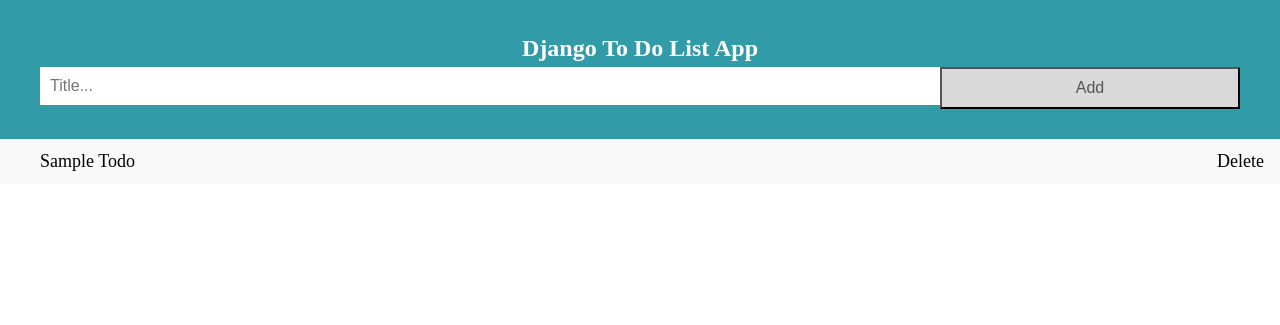
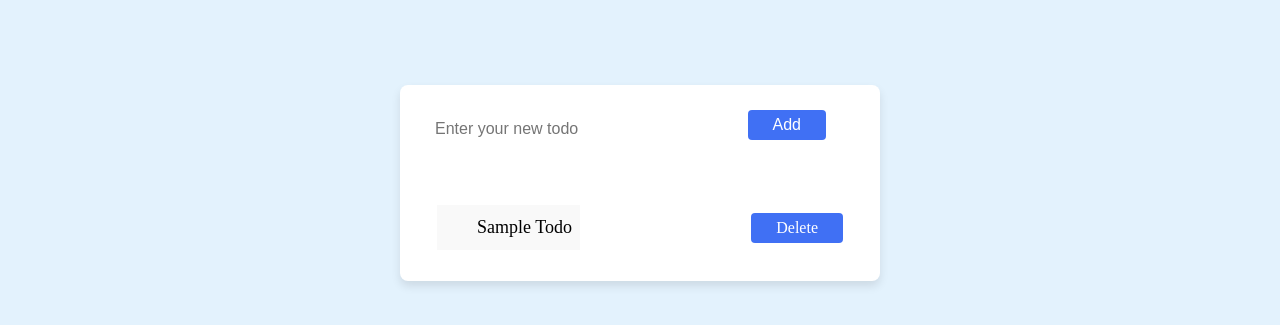
Before and after one commit to cvindhya/TODoList, a Django app: template todoapp/templates/index.html in a window 1280 px wide. Shown: the top 325 px of the page. Run offline with Django 4.2, Linux system fonts and the light colour scheme; the template is opened without the code that fills it: values that come from a table or form of the project are taken from there, others are empty; tables that the repository leaves empty hold one stand-in row (values such as "Sample post"); parts of the project's set-up code (start-up, migrations or seed data) failed here and were passed over.

Commit message:
final commit

```diff
--- /dev/null
+++ b/todoapp/static/script.js
@@ -0,0 +1,60 @@
+//Getting all required elements
+const inputField = document.querySelector(".input-field textarea"),
+  todoLists = document.querySelector(".todoLists"),
+  pendingNum = document.querySelector(".pending-num"),
+  clearButton = document.querySelector(".clear-button");
+
+//we will call this function while adding, deleting and checking-unchecking the task
+function allTasks() {
+  let tasks = document.querySelectorAll(".pending");
+
+  //if tasks' length is 0 then pending num text content will be no, if not then pending num value will be task's length
+  pendingNum.textContent = tasks.length === 0 ? "no" : tasks.length;
+
+  let allLists = document.querySelectorAll(".list");
+  if (allLists.length > 0) {
+    todoLists.style.marginTop = "20px";
+    clearButton.style.pointerEvents = "auto";
+    return;
+  }
+  todoLists.style.marginTop = "0px";
+  clearButton.style.pointerEvents = "none";
+}
+
+//add task while we put value in text area and press enter
+inputField.addEventListener("keyup", (e) => {
+  let inputVal = inputField.value.trim(); //trim fuction removes space of front and back of the inputed value
+
+  //if enter button is clicked and inputed value length is greated than 0.
+  if (e.key === "Enter" && inputVal.length > 0) {
+    let liTag = ` <li class="list pending" onclick="handleStatus(this)">
+          <input type="checkbox" />
+          <span class="task">${inputVal}</span>
+          <i class="uil uil-trash" onclick="deleteTask(this)"></i>
+        </li>`;
+
+    todoLists.insertAdjacentHTML("beforeend", liTag); //inserting li tag inside the todolist div
+    inputField.value = ""; //removing value from input field
+    allTasks();
+  }
+});
+
+//checking and unchecking the chekbox while we click on the task
+function handleStatus(e) {
+  const checkbox = e.querySelector("input"); //getting checkbox
+  checkbox.checked = checkbox.checked ? false : true;
+  e.classList.toggle("pending");
+  allTasks();
+}
+
+//deleting task while we click on the delete icon.
+function deleteTask(e) {
+  e.parentElement.remove(); //getting parent element and remove it
+  allTasks();
+}
+
+//deleting all the tasks while we click on the clear button.
+clearButton.addEventListener("click", () => {
+  todoLists.innerHTML = "";
+  allTasks();
+});
--- a/todoapp/static/style.css
+++ b/todoapp/static/style.css
@@ -1,10 +1,189 @@
+  /* Google Fonts - Poppins */
+@import url("https://fonts.googleapis.com/css2?family=Poppins:wght@300;400;500;600&display=swap");
+
+* {
+  margin: 0;
+  padding: 0;
+  box-sizing: border-box;
+}
 body {
-    margin: 0;
-    min-width: 250px;
+  background-color: #e3f2fd;
 }
 
-  * {
-    box-sizing: border-box;
+/* For Scrollbar */
+
+/* width */
+::-webkit-scrollbar {
+  width: 6px;
+}
+/* Track */
+::-webkit-scrollbar-track {
+  background: #f2f2f2;
+}
+/* Handle */
+::-webkit-scrollbar-thumb {
+  border-radius: 8px;
+  background: #ccc;
+}
+/* Handle on hover */
+::-webkit-scrollbar-thumb:hover {
+  background: #aaa;
+}
+
+.container {
+  position: relative;
+  max-width: 480px;
+  width: 100%;
+  border-radius: 8px;
+  padding: 25px;
+  margin: 85px auto 0;
+  background-color: #fff;
+  box-shadow: 0 5px 10px rgba(0, 0, 0, 0.1);
+}
+.container .input-field {
+  position: relative;
+  height: 64px;
+  width: 100%;
+}
+.input-field textarea {
+  height: 100%;
+  width: 100%;
+  outline: none;
+  font-size: 18px;
+  font-weight: 400;
+  border-radius: 8px;
+  padding: 18px 45px 18px 15px;
+  border: 1px solid #ccc;
+  resize: none;
+}
+.input-field textarea:focus {
+  border-color: #4070f4;
+}
+textarea::-webkit-scrollbar {
+  display: none;
+}
+.input-field .note-icon {
+  position: absolute;
+  top: 50%;
+  right: 15px;
+  transform: translateY(-50%);
+  pointer-events: none;
+  font-size: 24px;
+  color: #707070;
+}
+.input-field textarea:focus ~ .note-icon {
+  color: #4070f4;
+}
+.container .todoLists {
+  max-height: 380px;
+  overflow-y: auto;
+  padding-right: 10px;
+}
+.todoLists .list {
+  display: flex;
+  align-items: center;
+  list-style: none;
+  background-color: #f2f2f2;
+  padding: 20px 15px;
+  border-radius: 8px;
+  margin-top: 10px;
+  position: relative;
+  cursor: pointer;
+}
+.todoLists .list input {
+  height: 16px;
+  min-width: 16px;
+  accent-color: #4070f4;
+  pointer-events: none;
+}
+.todoLists .list .task {
+  margin: 0 30px 0 15px;
+  word-break: break-all;
+}
+.list input:checked ~ .task {
+  text-decoration: line-through;
+}
+.todoLists .list i {
+  position: absolute;
+  top: 50%;
+  right: 15px;
+  transform: translateY(-50%);
+  font-size: 20px;
+  color: #707070;
+  padding: 5px;
+  opacity: 0.6;
+  display: none;
+}
+.todoLists .list:hover i {
+  display: inline-flex;
+}
+.todoLists .list i:hover {
+  opacity: 1;
+}
+.container .pending-tasks {
+  display: flex;
+  align-items: center;
+  justify-content: space-between;
+  margin-top: 25px;
+}
+.pending-tasks span {
+  color: #333;
+}
+.pending-tasks {
+  padding: 6px 12px;
+  outline: none;
+  border: none;
+  font-size: 14px;
+  border-radius: 4px;
+  cursor: pointer;
+  white-space: nowrap;
+}
+ul {
+  margin: 0;
+  padding: 0;
+}
+.header {
+  background-color: #329ba8;
+  padding: 30px 40px;
+  color: white;
+  text-align: center;
+}
+
+
+.header:after {
+  content: "";
+  display: table;
+  clear: both;
+}
+
+
+input {
+  margin: 0;
+  border: none;
+  border-radius: 0;
+  width: 75%;
+  padding: 10px;
+  float: left;
+  font-size: 16px;
+}
+
+
+
+.addBtn {
+  padding: 6px 25px;
+  outline: none;
+  border: none;
+  background: #4070f4;
+  color: #fff;
+  font-size: 16px;
+  border-radius: 4px;
+  cursor: pointer;
+  white-space: nowrap;
+  text-decoration: none;
+}
+
+.addBtn:hover {
+  background-color: #bbb;
 }
 
 
@@ -61,57 +240,9 @@
   width: 7px;
 }
 
-  .close {
-    position: absolute;
-    right: 0;
-    top: 0;
-    padding: 12px 16px 12px 16px;
+
+@media screen and (max-width: 350px) {
+  .container {
+    padding: 25px 10px;
   }
-
-  .close:hover {
-    background-color: #f44336;
-    color: white;
 }
-
-  .header {
-    background-color: #329ba8;
-    padding: 30px 40px;
-    color: white;
-    text-align: center;
-  }
-
-
-  .header:after {
-    content: "";
-    display: table;
-    clear: both;
-  }
-
-
-  input {
-    margin: 0;
-    border: none;
-    border-radius: 0;
-    width: 75%;
-    padding: 10px;
-    float: left;
-    font-size: 16px;
-  }
-
-
-  .addBtn {
-    padding: 10px;
-    width: 25%;
-    background: #d9d9d9;
-    color: #555;
-    float: left;
-    text-align: center;
-    font-size: 16px;
-    cursor: pointer;
-    transition: 0.3s;
-    border-radius: 0;
-  }
-
-  .addBtn:hover {
-    background-color: #bbb;
-  }
--- a/todoapp/templates/index.html
+++ b/todoapp/templates/index.html
@@ -1,27 +1,42 @@
-<!DOCTYPE html>
+<!doctype html>
 <html lang="en">
+
 <head>
   <meta charset="UTF-8">
   <meta http-equiv="X-UA-Compatible" content="IE=edge">
   <meta name="viewport" content="width=device-width, initial-scale=1.0">
-    <title>todolist</title>
+  <title>Dynamic Todo List Application</title>
+
+  <!-- CSS -->
   <link rel="stylesheet" href="static/style.css">
+
+  <!-- Unicons CSS -->
+  <link rel="stylesheet" href="https://unicons.iconscout.com/release/v4.0.0/css/line.css">
 </head>
+
 <body>
-    <div id="myDIV" class="header">
-        <h2 style="margin:5px">Django To Do List App</h2>
+  <div class="container">
+    <div class="input-field">
       <form action="" method="POST">
         {% csrf_token %}
-          <input type="text" name="title" id="myInput" placeholder="Title...">
+        <input type="text" name="title" id="myInput" placeholder="Enter your new todo" required>
         <button type="submit" class="addBtn">Add</button>
       </form>
     </div>
-
-      <ul id="myUL">
+    <ul id="todoLists">
       {% for todo in todos reversed %}
-        <li>{{todo.title | title}} <span class="close"><a style="text-decoration: none; color: black;" href="delete/{{todo.id}}">Delete</a></span>
-          </li>
+      <div class="pending-tasks">
+      <li>{{todo.title | title}}</li>
+            <a href="{% url 'delete' todo.id %}" class="addBtn">Delete</a>
+      </div>
       {% endfor %}
     </ul>
+  </div>
+
+
+  <!-- JavaScript -->
+  <script src="static/script.js"></script>
+
 </body>
+
 </html>
```
Also changed, not shown: todoapp/templates/hi.html (added, +22 -0 lines), db.sqlite3. Lines whose indentation alone changed are shown as unchanged.
